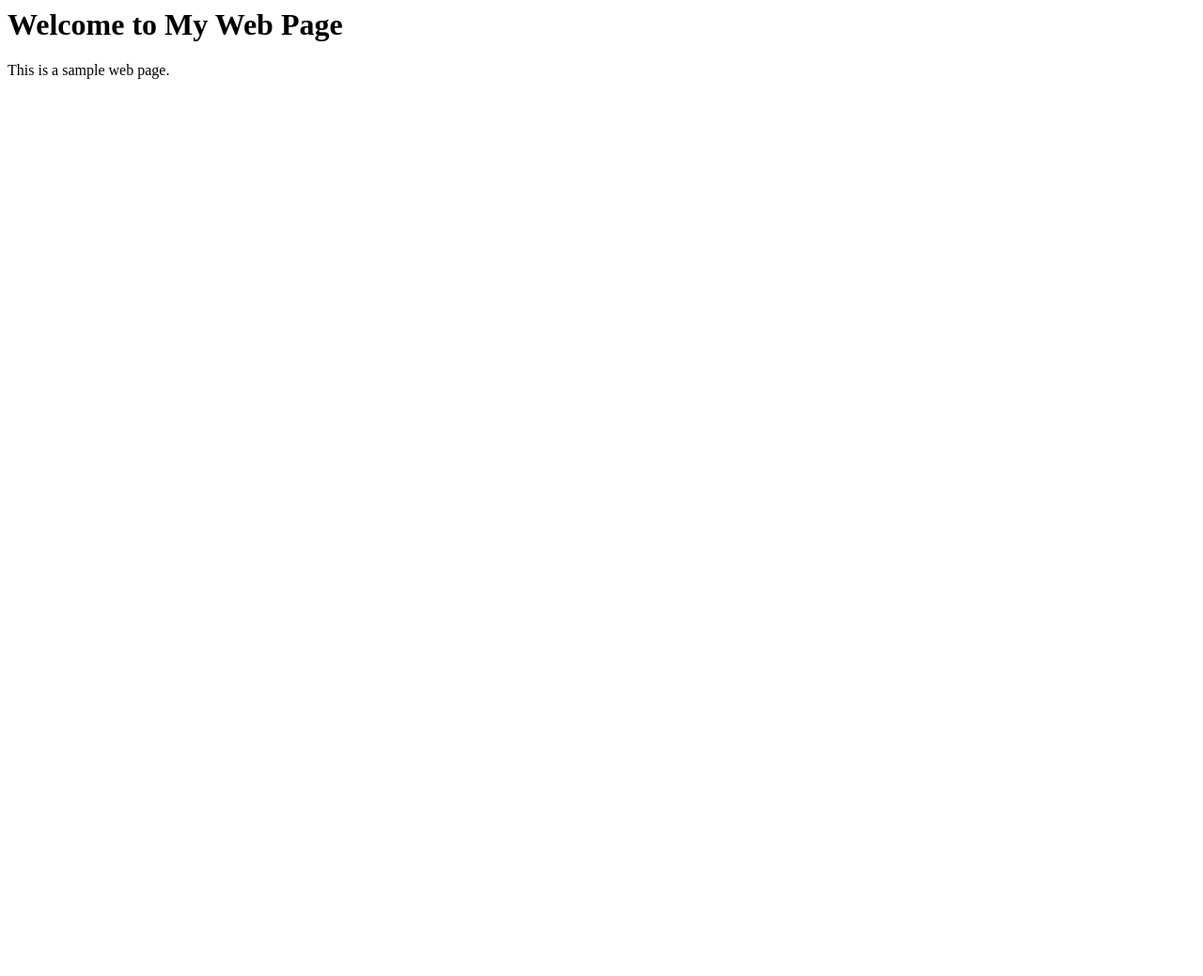
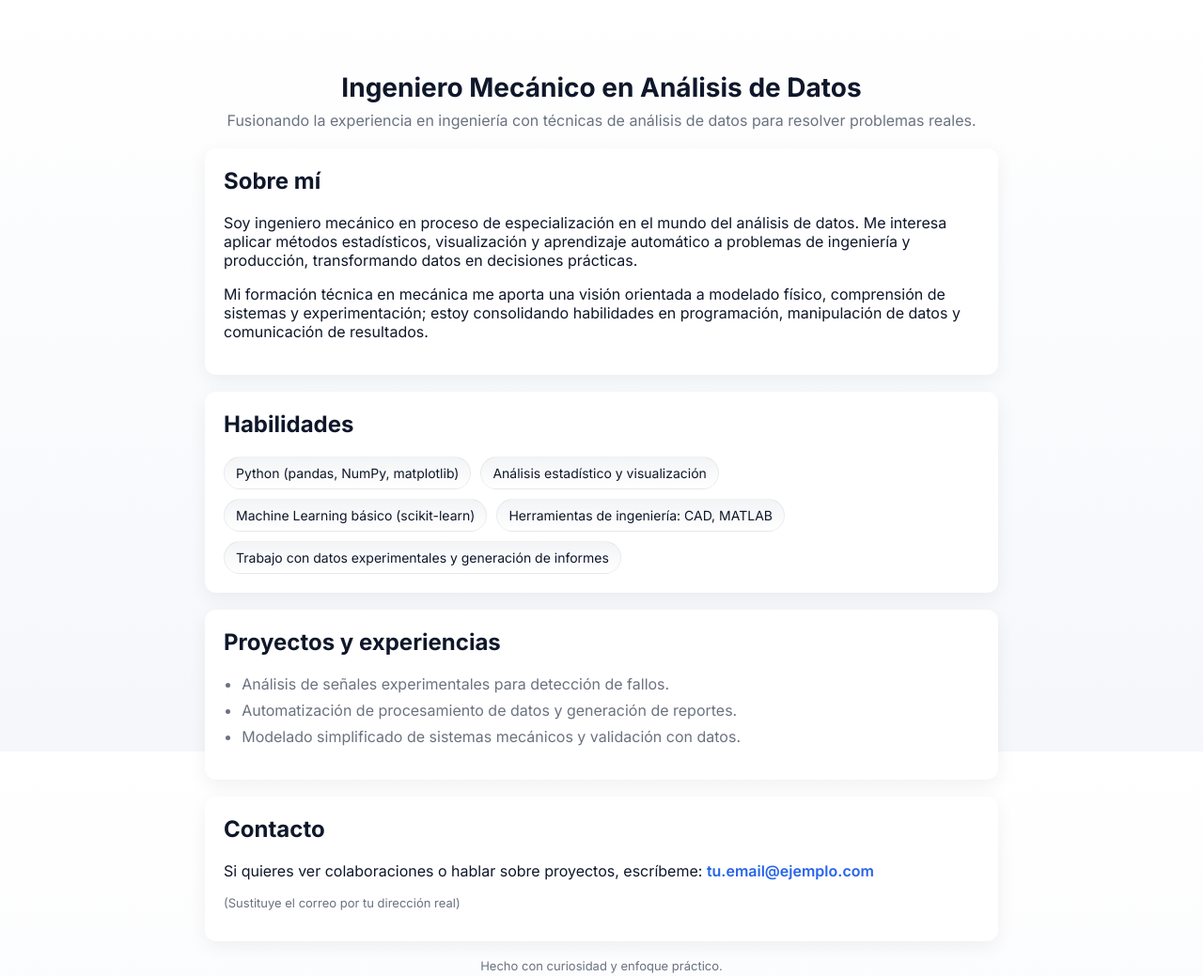
Before and after one commit to gnzlmartins/webgonzalo, a plain HTML site: page index.html in a window 1280 px wide. Shown: the whole page at 94% size. Before the commit the page ends 800 px from the top, so only its background shows below. Drawn offline with Linux system fonts and the light colour scheme.

Commit message:
añadir descripcion y estilos

```diff
--- a/index.html
+++ b/index.html
@@ -1,9 +1,53 @@
-<html>
+<!doctype html>
+<html lang="es">
 <head>
-    <title>My Web Page</title>
+    <meta charset="utf-8">
+    <meta name="viewport" content="width=device-width, initial-scale=1">
+    <title>Presentación — Ingeniero Mecánico | Análisis de Datos</title>
+    <link rel="stylesheet" href="style.css">
 </head>
 <body>
-    <h1>Welcome to My Web Page</h1>
-    <p>This is a sample web page.</p>
+    <main class="container">
+        <header class="hero">
+            <h1>Ingeniero Mecánico en Análisis de Datos</h1>
+            <p class="tagline">Fusionando la experiencia en ingeniería con técnicas de análisis de datos para resolver problemas reales.</p>
+        </header>
+
+        <section class="card about">
+            <h2>Sobre mí</h2>
+            <p>Soy ingeniero mecánico en proceso de especialización en el mundo del análisis de datos. Me interesa aplicar métodos estadísticos, visualización y aprendizaje automático a problemas de ingeniería y producción, transformando datos en decisiones prácticas.</p>
+            <p>Mi formación técnica en mecánica me aporta una visión orientada a modelado físico, comprensión de sistemas y experimentación; estoy consolidando habilidades en programación, manipulación de datos y comunicación de resultados.</p>
+        </section>
+
+        <section class="card skills">
+            <h2>Habilidades</h2>
+            <ul class="skill-list">
+                <li>Python (pandas, NumPy, matplotlib)</li>
+                <li>Análisis estadístico y visualización</li>
+                <li>Machine Learning básico (scikit-learn)</li>
+                <li>Herramientas de ingeniería: CAD, MATLAB</li>
+                <li>Trabajo con datos experimentales y generación de informes</li>
+            </ul>
+        </section>
+
+        <section class="card projects">
+            <h2>Proyectos y experiencias</h2>
+            <ul>
+                <li>Análisis de señales experimentales para detección de fallos.</li>
+                <li>Automatización de procesamiento de datos y generación de reportes.</li>
+                <li>Modelado simplificado de sistemas mecánicos y validación con datos.</li>
+            </ul>
+        </section>
+
+        <section class="card contact">
+            <h2>Contacto</h2>
+            <p>Si quieres ver colaboraciones o hablar sobre proyectos, escríbeme: <a href="mailto:tu.email@ejemplo.com">tu.email@ejemplo.com</a></p>
+            <p class="note">(Sustituye el correo por tu dirección real)</p>
+        </section>
+
+        <footer class="footer">
+            <p>Hecho con curiosidad y enfoque práctico.</p>
+        </footer>
+    </main>
 </body>
-<html>
+</html>
--- /dev/null
+++ b/style.css
@@ -0,0 +1,82 @@
+@import url('https://fonts.googleapis.com/css2?family=Inter:wght@300;400;600;700&display=swap');
+
+:root{
+    --bg: #f5f7fb;
+    --card: #ffffff;
+    --accent: #2563eb;
+    --muted: #6b7280;
+    --text: #0f172a;
+    --radius: 12px;
+    --shadow: 0 6px 20px rgba(16,24,40,0.06);
+}
+
+*{box-sizing:border-box}
+html,body{height:100%}
+body{
+    margin:0;
+    font-family: 'Inter', system-ui, -apple-system, 'Segoe UI', Roboto, 'Helvetica Neue', Arial;
+    background: linear-gradient(180deg, #ffffff 0%, var(--bg) 100%);
+    color:var(--text);
+    -webkit-font-smoothing:antialiased;
+    -moz-osx-font-smoothing:grayscale;
+}
+
+.container{
+    max-width:900px;
+    margin:48px auto;
+    padding:28px;
+}
+
+.hero{
+    text-align:center;
+    margin-bottom:20px;
+}
+.hero h1{
+    margin:0 0 8px 0;
+    font-weight:700;
+    font-size:28px;
+}
+.tagline{
+    margin:0;
+    color:var(--muted);
+    font-weight:400;
+}
+
+.card{
+    background:var(--card);
+    border-radius:var(--radius);
+    box-shadow:var(--shadow);
+    padding:20px;
+    margin:18px 0;
+}
+.card h2{margin-top:0}
+
+.skill-list{
+    list-style:none;
+    padding:0;
+    margin:8px 0 0 0;
+    display:flex;
+    flex-wrap:wrap;
+    gap:10px;
+}
+.skill-list li{
+    background:linear-gradient(180deg,#f3f4f6,#ffffff);
+    color:var(--text);
+    padding:8px 12px;
+    border-radius:999px;
+    font-size:14px;
+    border:1px solid rgba(15,23,42,0.06);
+}
+
+.projects ul{padding-left:1.2em;margin-top:8px}
+.projects li{margin-bottom:8px;color:var(--muted)}
+
+.contact a{color:var(--accent);text-decoration:none;font-weight:600}
+.note{color:var(--muted);font-size:13px;margin-top:6px}
+
+.footer{ text-align:center;color:var(--muted);font-size:13px;margin-top:12px }
+
+@media (max-width:600px){
+    .container{padding:18px;margin:24px}
+    .hero h1{font-size:22px}
+}
```
